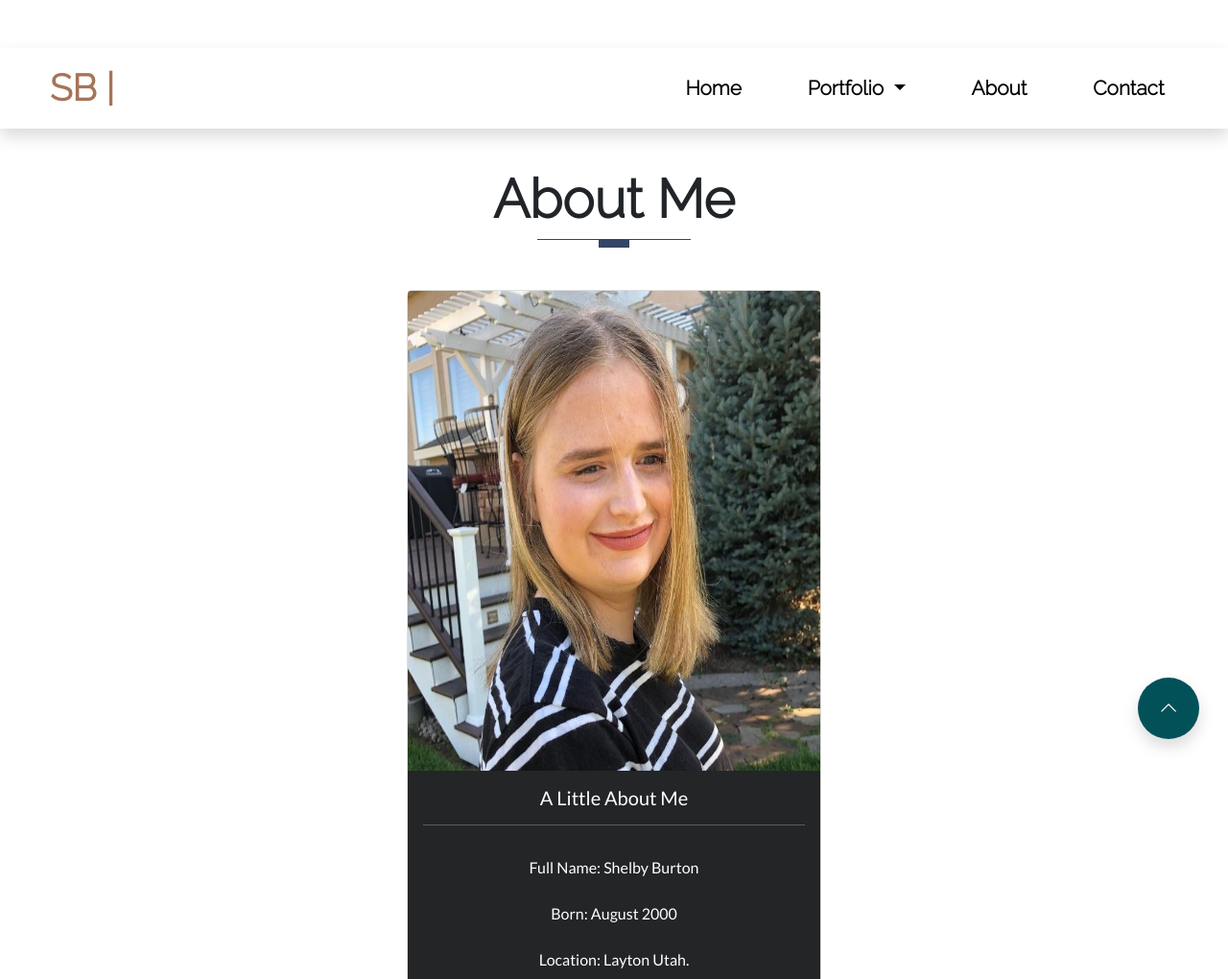
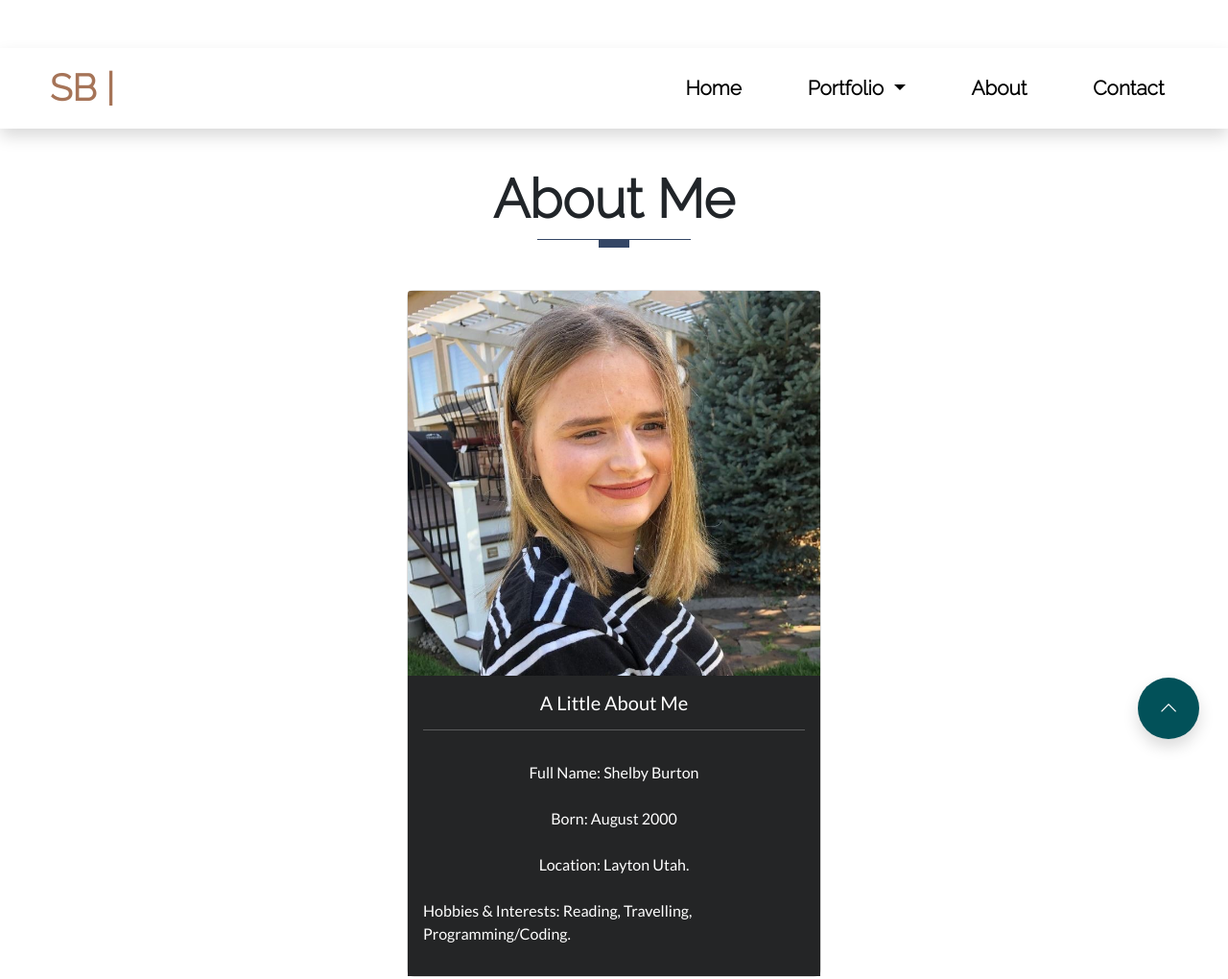
Before and after one commit to WSU-SoC-WEB2890-CU/web2890-portfolio-website-shelbyburton, a website built with Vite: page src/about.html in a window 1280 px wide. Shown: the top 1020 px of the page at 96% size. Built offline with nearby package versions, Linux system fonts and the light colour scheme.

Commit message:
Update about.html

```diff
--- a/src/about.html
+++ b/src/about.html
@@ -70,7 +70,7 @@
     style="margin-top: 60x; ">
     <div class="col">
       <div class="card h-80 w-60 " style="margin-right: 100px; margin-left: 100px; color: white;">
-        <img class="card-img-top" src="images/about (2).jpg" alt="instagram_profile" style="height: 500px;" />
+        <img class="card-img-top" src="images/about (2).jpg" alt="instagram_profile"\/>
         <div class="card-body" style="background-color: #242526;">
           <h5 class="card-title d-flex align-items-center justify-content-center"> A Little About Me </h5>
           <hr>
```
